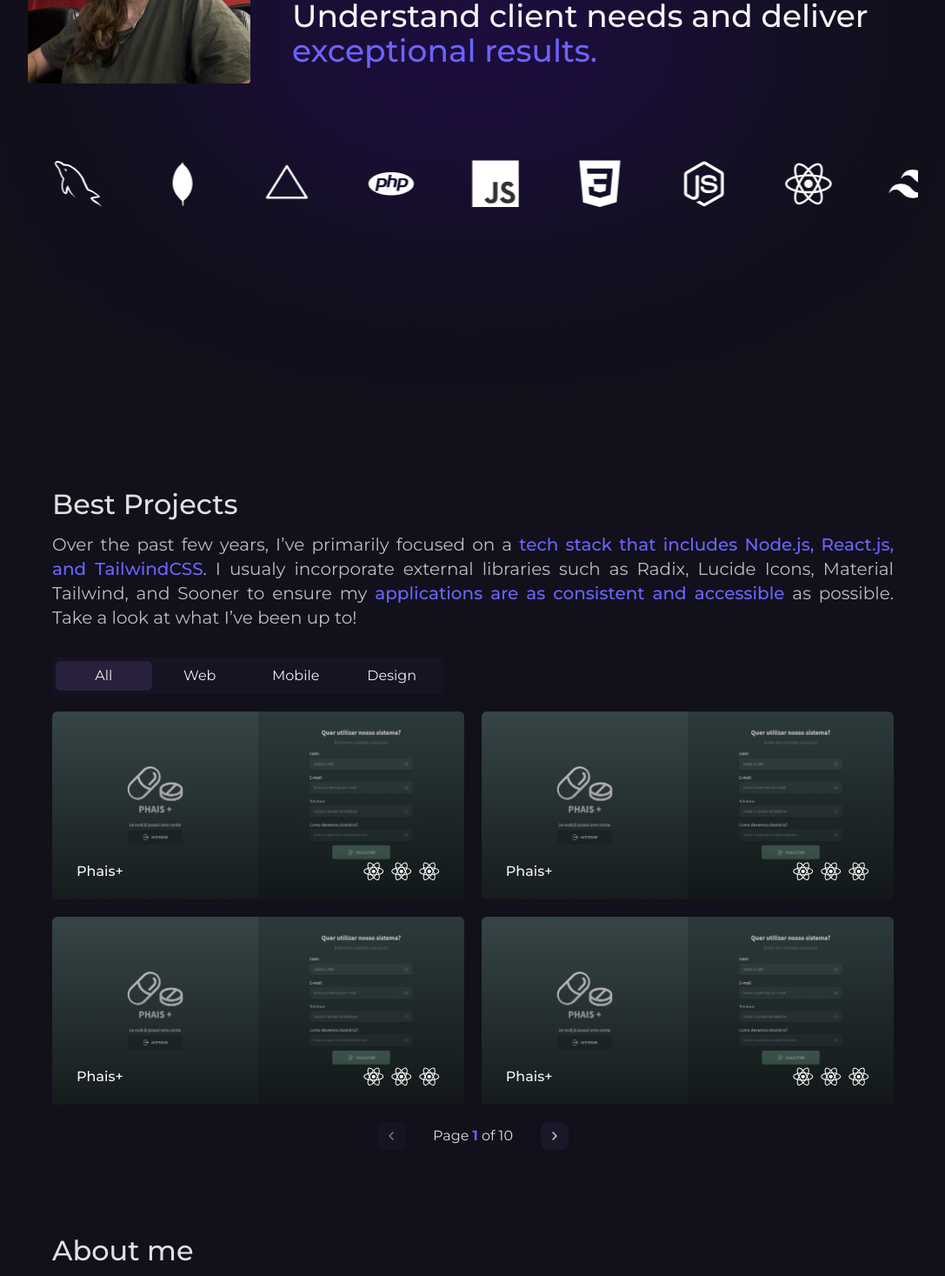
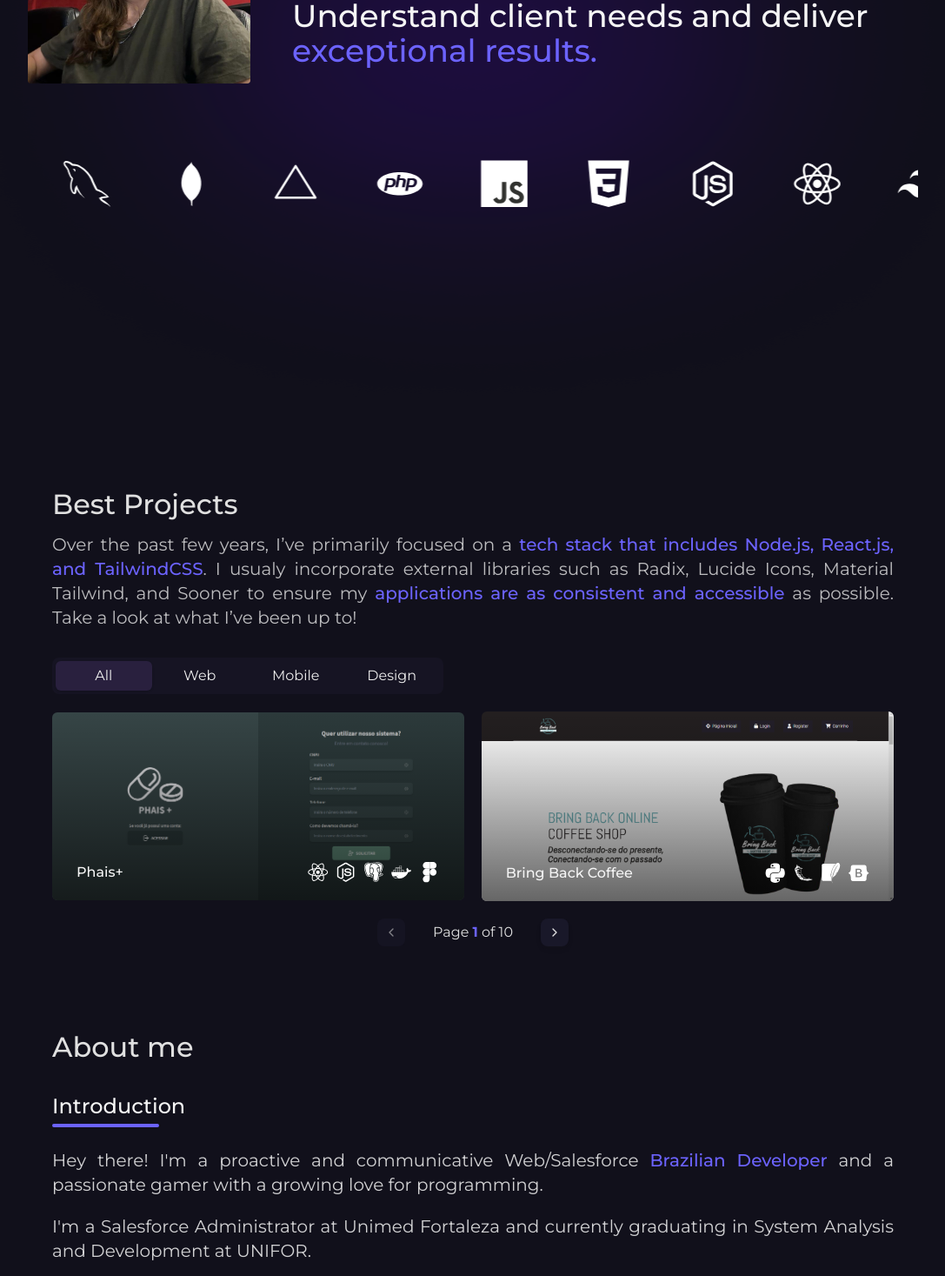
Before and after one commit to biavidalf/beatriz-vidal-portfolio, a React (Vite) app: page / in a window 1280 px wide. Shown: the part 1160-2627 px from the top of the page at 87% size, without its empty margins (96-1183 px from the left). Built offline with nearby package versions, Linux system fonts and the light colour scheme.

Commit message:
:recycle: refactor: Making projects list dynamic

```diff
--- a/src/components/Sections/Projects/Project/index.jsx
+++ b/src/components/Sections/Projects/Project/index.jsx
@@ -1,19 +1,35 @@
 import IconReact from "../../../../assets/icons/technologies/icon-react.svg";
 import ScreenshotPhais from "../../../../assets/projects/phais-plus/cadastro.png";
 
-export default function Project({ openView }) {
+export default function Project({
+  openView,
+  project: { coverUrl, title, stack, id },
+}) {
+  console.log(stack);
   return (
     <div
       onClick={openView}
       className="relative cursor-pointer transition duration-500 ease-in-out hover:scale-105"
     >
-      <img src={ScreenshotPhais} alt="" className=" rounded-md" />
+      <img
+        src={`src/assets/projects/${id}/${coverUrl}`}
+        alt={id}
+        className=" rounded-md"
+      />
       <div className="absolute left-0 top-0 flex h-full w-full items-end justify-between rounded-md bg-gradient-to-t from-black/60 via-black/30 to-black/0 px-7 py-5  hover:bg-gradient-to-t hover:from-deep-purple-900/80 hover:via-deep-purple-900/30 hover:to-deep-purple-900/0">
-        <h1 className="font-medium">Phais+</h1>
+        <h1 className="font-medium">{title}</h1>
         <div className="flex gap-2">
-          <img src={IconReact} alt="" className="w-6" />
-          <img src={IconReact} alt="" className="w-6" />
-          <img src={IconReact} alt="" className="w-6" />
+          {stack.map((technology, index) => {
+            console.log(technology);
+            return (
+              <img
+                key={index}
+                src={`src/assets/icons/technologies/icon-${technology}.svg`}
+                alt={`${technology} icon`}
+                className="w-6"
+              />
+            );
+          })}
         </div>
       </div>
     </div>
--- a/src/components/Sections/Projects/index.jsx
+++ b/src/components/Sections/Projects/index.jsx
@@ -1,11 +1,12 @@
 import { useState } from "react";
 import { Drawer, Typography, Carousel, Button } from "@material-tailwind/react";
-import { ChevronLeftIcon, ExternalLink } from "lucide-react";
+import { ChevronLeftIcon, ExternalLink, Link } from "lucide-react";
 
 import { SectionTitle, SectionSubtitle, TextHighlight } from "../../Text";
 import ProjectsFilter from "./ProjectsFilter";
 import ProjectsPagination from "../../Pagination";
 import Project from "./Project";
+import { projects } from "../../../data/projects";
 
 import phais1 from "src/assets/projects/phais-plus/solicitacao.png";
 import phais2 from "src/assets/projects/phais-plus/estoque.png";
@@ -44,10 +45,12 @@ export default function Projects() {
         <ProjectsFilter />
 
         <div className="flex w-full flex-col items-center gap-y-5 *:flex-1 lg:flex-row lg:flex-wrap lg:justify-between *:lg:w-[49%] *:lg:flex-none">
-          <Project openView={openDrawerRight} />
-          <Project openView={openDrawerRight} />
-          <Project openView={openDrawerRight} />
-          <Project openView={openDrawerRight} />
+          {Object.entries(projects).map(([id, project]) => {
+            console.log(id, project);
+            return (
+              <Project key={id} openView={openDrawerRight} project={project} />
+            );
+          })}
         </div>
 
         <ProjectsPagination />
@@ -139,10 +142,10 @@ export default function Projects() {
             <div className="text-lg">
               <a
                 href="https://github.com/biavidalf/phais-plus"
-                className="flex items-center gap-2 underline underline-offset-4"
+                className="flex flex-row-reverse items-center justify-end gap-2"
               >
                 https://github.com/biavidalf/phais-plus
-                <ExternalLink />
+                <Link size={22} />
               </a>
             </div>
           </div>
--- /dev/null
+++ b/src/data/projects.js
@@ -0,0 +1,36 @@
+export const projects = {
+    "phais-plus": {
+        id: "phais-plus",
+        title: "Phais+",
+        fullTitle: "PHAIS+ Pharmaceutical System",
+        description:
+            ["Pharmaceutical system that manages the exchange of medications between hospitals through requests/tickets.", "Its goal is to help hospitals reduce the waste of medications, as they are often discarded due to expiration and other factors. Design made from scratch (Figma for prototyping) with TailwindCSS."],
+        stack: ["react", "node", "postgre", "docker", "figma"],
+        github: "https://github.com/biavidalf/phais-plus",
+        images: [
+            "admin.png",
+            "cadastro.png",
+            "estoque.png",
+            "medicamentos.png",
+            "solicitacao.png",
+            "solicitacoes.png",
+        ],
+        coverUrl: "cadastro.png"
+    },
+    "bbcs": {
+        id: "bbcs",
+        title: "Bring Back Coffee",
+        fullTitle: "Bring Back Coffee Shop",
+        description:
+            ["E-commerce for a Vintage Cafeteria, you can log in and put the items of your choice in your cart!", "Project from ..."],
+        stack: ["python", "flask", "sqlite", "bootstrap"],
+        github: "https://github.com/biavidalf/BringBackCoffeeShop",
+        images: [
+            "banner.png",
+            "carrinho.gif",
+            "home.gif",
+            "produto_individual.gif",
+        ],
+        coverUrl: "banner.png"
+    }
+};
```
